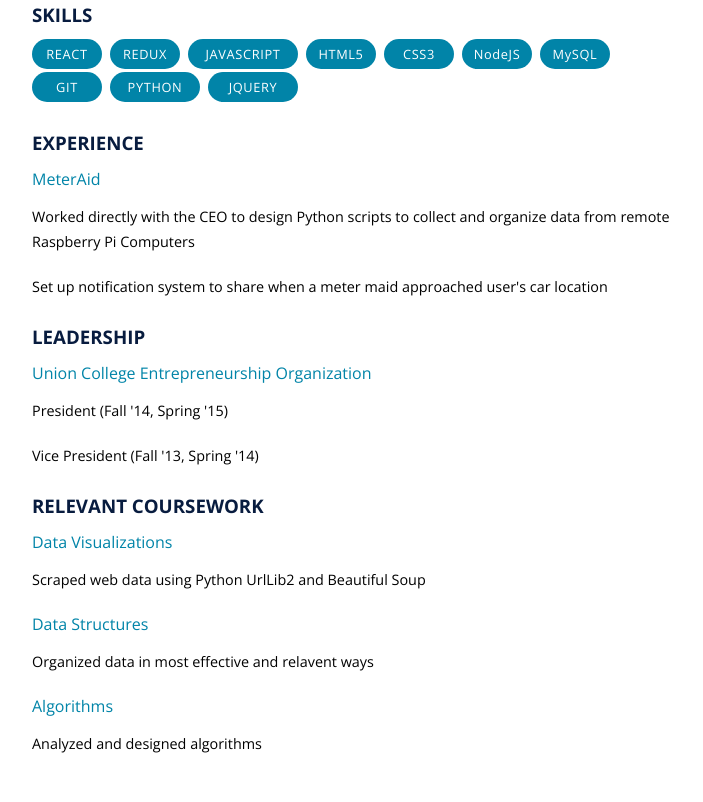
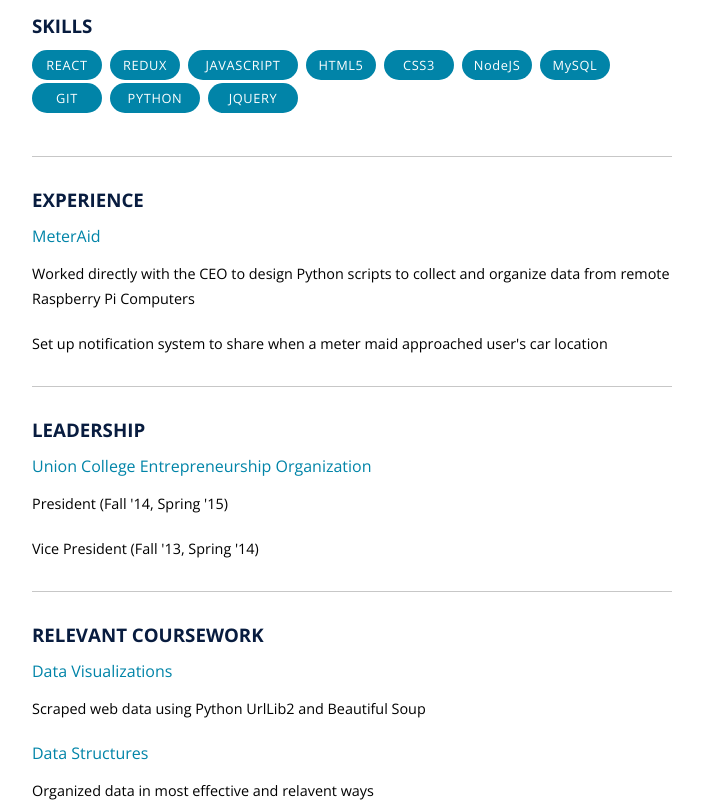
Before and after one commit to ccarey221/conorsportfolio, a React app: page / in a window 1280 px wide. Shown: the part 900-1702 px from the top of the page, without its empty margins (288-991 px from the left). Built offline with nearby package versions, Linux system fonts and the light colour scheme.

Commit message:
complete

```diff
--- a/src/Components/Body/Education.jsx
+++ b/src/Components/Body/Education.jsx
@@ -7,18 +7,17 @@ export default class Education extends React.Component {
     return (
       <div className='education'>
         <div className='educationContainer'>
-          <div>
+          <div className='appSection eduApp'>
             <h2>RESUME</h2>
             <h3>EDUCATION</h3>
             <h4>Hack Reactor</h4>
             <p>Advanced Software Engineering Immersive Program<br/>
             Class of 2016</p>
-            <br/>
             <h4>Union College</h4>
             <p>B.S. Computer Science, Economics<br/>
             Class of 2015</p>
           </div>
-          <div>
+          <div className='appSection eduApp'>
             <h3>SKILLS</h3>
             <Bubble text='REACT' />
             <Bubble text='REDUX' />
@@ -31,7 +30,7 @@ export default class Education extends React.Component {
             <Bubble className='mediumBubble' text='PYTHON' />
             <Bubble className='mediumBubble' text='JQUERY' />
           </div>
-          <div>
+          <div className='appSection eduApp'>
             <h3>EXPERIENCE</h3>
             <h4>MeterAid</h4>
             <p>Worked directly with the CEO to design Python
@@ -40,13 +39,13 @@ export default class Education extends React.Component {
             <p>Set up notification system to share when a meter
             maid approached user's car location</p>
           </div>
-          <div>
+          <div className='appSection eduApp'>
             <h3>LEADERSHIP</h3>
             <h4>Union College Entrepreneurship Organization</h4>
             <p>President (Fall '14, Spring '15)</p>
             <p>Vice President (Fall '13, Spring '14)</p>
           </div>
-          <div>
+          <div className='appSection eduApp'>
             <h3>RELEVANT COURSEWORK</h3>
             <h4>Data Visualizations</h4>
             <p>Scraped web data using Python UrlLib2 and Beautiful Soup</p>
--- a/src/Components/Body/body.css
+++ b/src/Components/Body/body.css
@@ -155,6 +155,20 @@ CSS for the WORK section
   margin-bottom: 30px;
 }
 
+.eduApp {
+  border-bottom: 1px solid rgba(0,0,0,0.22);
+  padding-bottom: 10px;
+}
+
+.eduApp:nth-child(2) {
+  padding-bottom: 40px;
+}
+
+.eduApp:last-child {
+  border: none;
+  padding-bottom: 0px;
+}
+
 /************************
 
 CSS for the CONTACT section
@@ -276,6 +290,10 @@ CSS for the CONTACT section
     margin-top: 140px;
   }
 
+  .educationContainer h3 {
+    padding-top: 20px;
+  }
+
   .contactContainer p {
     line-height: 60px;
   }
```
Also changed, not shown: src/ProjectComponents/DayPlanComp.jsx (deleted, +0 -15 lines), src/ProjectComponents/Emblem.css (deleted, +0 -14 lines), src/ProjectComponents/EmblemComp.jsx (deleted, +0 -15 lines), src/ProjectComponents/TrendComp.jsx (deleted, +0 -15 lines).
